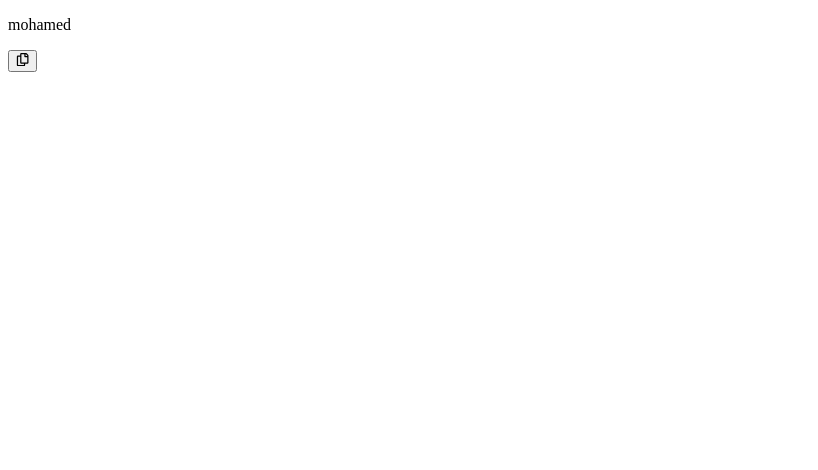
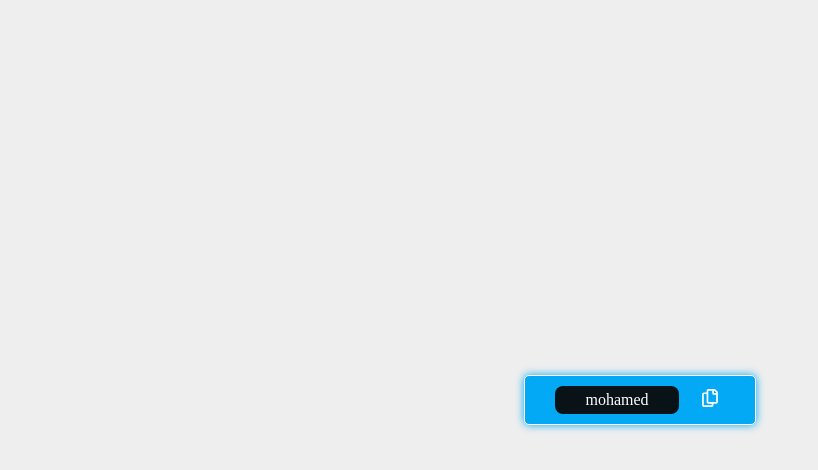
Before and after one commit to mo634/react-level-2, a React (Vite) app: page / in a window 1280 px wide. Shown: the top 470 px of the page, without its empty margins (0-818 px from the left). Built offline with nearby package versions, Linux system fonts and the light colour scheme.

Commit message:
8.practical example -adding style file

```diff
--- a/src/App.jsx
+++ b/src/App.jsx
@@ -1,5 +1,5 @@
 // 1️⃣ practical example and use case for  conditional rendering
-
+import './style.css'
 import React, { useState } from 'react'
 import { FaRegCopy } from "react-icons/fa";
 import { FaCheck } from "react-icons/fa";
@@ -23,11 +23,11 @@ const App = () => {
 
   }
   return (
-    <div>
+    <div className='container'>
 
-      <p>{content}</p>
+      <p className='content'>{content}</p>
 
-      <button onClick={handleCopy} >
+      <button onClick={handleCopy} className='copy-button' >
         {
           isClicked ? <FaCheck /> : <FaRegCopy />
         }
--- a/src/style.css
+++ b/src/style.css
@@ -5,20 +5,39 @@ body {
     display: flex;
     justify-content: center;
     align-items: center;
+    background: #eee;
 }
 
-.wrapper {
-    background-color: #eee;
-    padding: 20px;
-    width: fit-content;
-    border-radius: 5px;
-    box-shadow: 1px 1px 4px rgba(148, 147, 147, 0.5);
-    height: 100px;
-    width: 200px;
+.container{
     display: flex;
     justify-content: center;
     align-items: center;
-    font-size: 25px;
-    color: #03a9f4;
-    border: 1px solid #03a9f4;
+    gap: 1rem;
+    border: 1px solid #fff;
+    border-radius: 5px;
+    padding: 10px 30px;
+    background: #03a9f4;
+    color: white;
+    box-shadow: 0 0 8px #03a9f4;
 }
+.content{
+    margin: 0;
+    color: #fff;
+    padding: 1rem;
+    border-radius: 0.5rem;
+    background-color: #091317;
+    padding: 5px 30px;
+}
+.copy-button{
+    border: none;
+    border-radius: 5px;
+    font-size: large;
+    background: #03a9f4;
+    color: white;
+    transition: all 0.3s ease;
+}
+
+.copy-button:hover{
+    scale: 1.1;
+    cursor: pointer;
+}
```
Also changed, not shown: test.js (deleted, +0 -63 lines).
